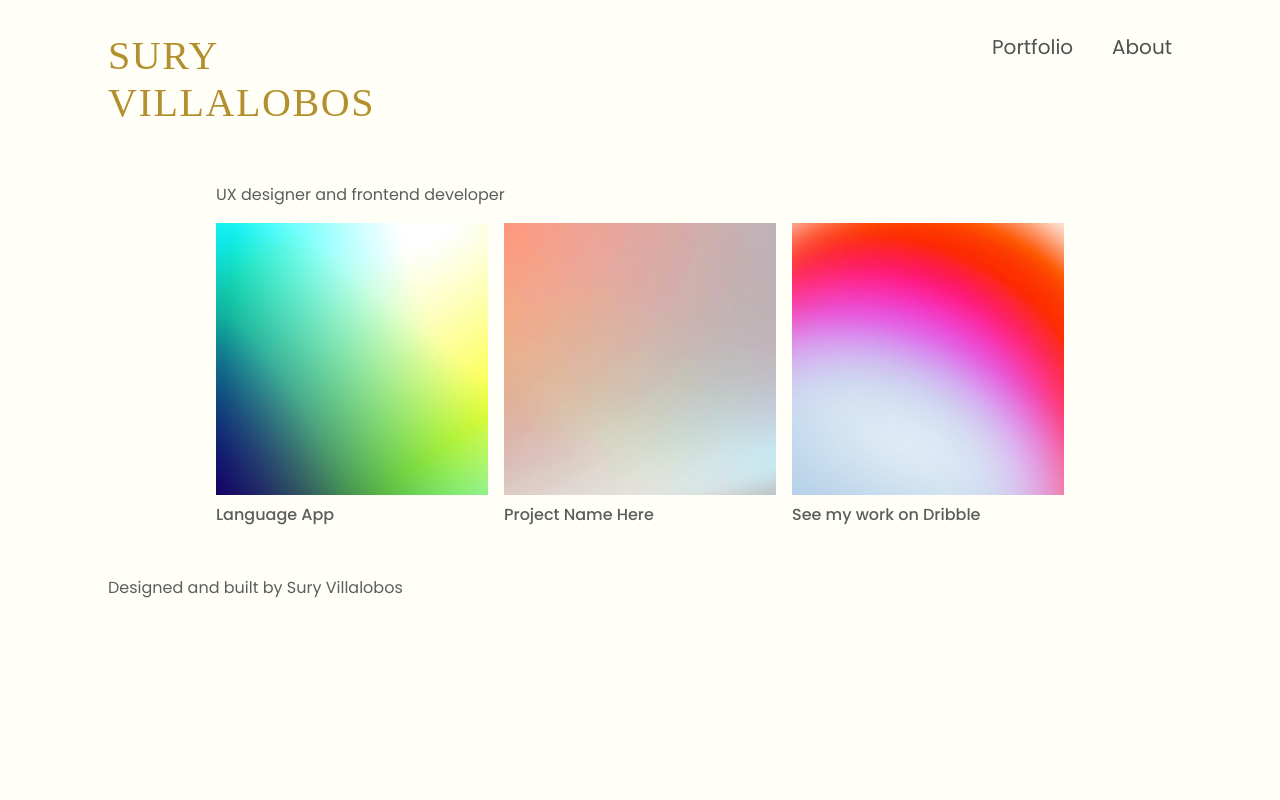
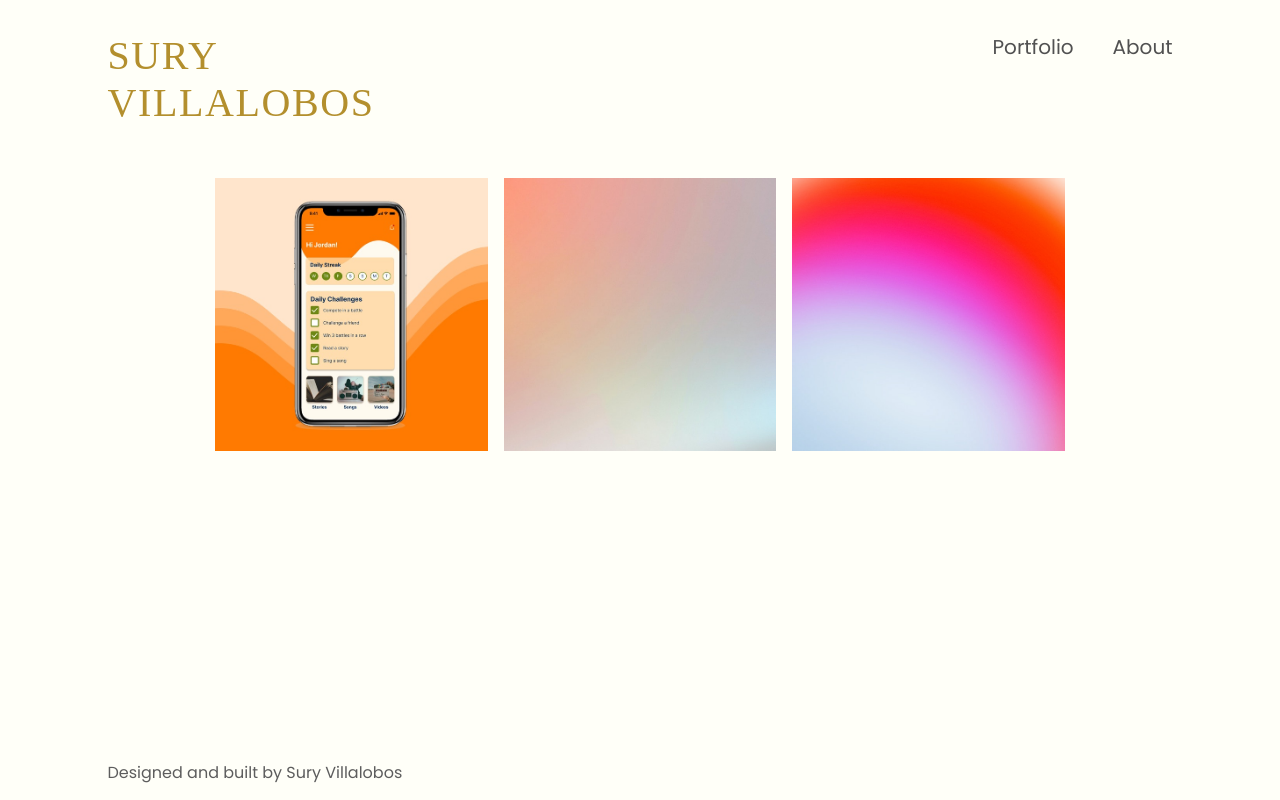
Before and after one commit to suryv/suryv.github.io, a React (Create React App) app: page /Portfolio in a window 1280 px wide. Built offline with nearby package versions, Linux system fonts and the light colour scheme; a web font is replaced by a local one.

Commit message:
landing page project image. image text overlay on hover

```diff
--- a/src/App.css
+++ b/src/App.css
@@ -19,17 +19,23 @@ h4 {
 
 .main-content {
   display: grid;
+  grid-template-areas:
+    "header header header"
+    "content content content"
+    "footer footer footer";
+  grid-template-rows: 8em 1fr 2.5em;
   grid-template-columns: repeat(12,1fr);
-  grid-column-gap: 16px;
-  /* max-width: 1680px; */
-  /* margin: 0 auto; */
+  grid-gap: 10px;
+  height: 100vh;
+  margin: 0;
 }
 
 .footer {
   grid-column: 2 / span 10;
-  margin-top: 32px;
-  /* margin-bottom: 12px; */
   font-size: 16px;
+  /* margin:1em;
+  position: absolute;
+  bottom:0; */
 }
 
 .header {
@@ -82,11 +88,45 @@ a, a:visited {
   margin: 0 -0.5em;
 }
 
-.project-list div {
+.project-list .project {
   display: flex;
   flex-direction: column;
   flex: 1;
   margin: 0 0.5em;
+  position: relative;
+}
+
+.img-description-layer {
+  position: absolute;
+  top: 0;
+  bottom: 0;
+  left: 0;
+  right: 0;
+  background: rgb(255 255 249 / 75%);
+  color: #5d5d5d;
+  visibility: hidden;
+  opacity: 0;
+  display: flex;
+  align-items: center;
+  justify-content: center;
+  /* transition effect. not necessary */
+  transition: opacity .2s, visibility .2s;
+}
+
+.project:hover .img-description-layer {
+  visibility: visible;
+  opacity: 1;
+}
+
+.img-description {
+  transition: .2s;
+  transform: translateY(1em);
+  font-size: 1.4vw;
+  font-weight: 500;
+}
+
+.project:hover .img-description {
+  transform: translateY(0);
 }
 
 .project-list img {
--- a/src/Components/Portfolio.js
+++ b/src/Components/Portfolio.js
@@ -2,32 +2,71 @@ import '../App.css';
 import React from 'react';
 import { Link } from "react-router-dom";
 
-import project_img1 from "../Assets/project_img1.jpg";
+import project_img1 from "../Assets/project_img_langapp.png";
 import project_img2 from "../Assets/project_img2.jpg";
 import project_img3 from "../Assets/project_img3.jpg";
+
+
+// // Toggle Image on Hover
+// import React,{ useRef }  from 'react';
+// import project_img1a from "../Assets/project_img1.jpg";
+// const ImageToggleOnMouseOver = ({primaryImg, secondaryImg}) => {
+//   const imageRef = useRef();
+//   return (
+//     <img
+//       onMouseOver={() => {
+//         imageRef.current.src = secondaryImg;
+//       }}
+//       onMouseOut={() => {
+//         imageRef.current.src= primaryImg;
+//       }}
+//       src={primaryImg}
+//       className="projectImageLink"
+//       alt=""
+//       ref={imageRef}
+//     />
+//   )
+// }
+// <div className="project">
+//             <Link to="/Portfolio/LangApp"><ImageToggleOnMouseOver
+//               primaryImg={project_img2}
+//               secondaryImg={project_img1a}
+//               alt=""
+//               />
+//             </Link>
+//           </div>
 
 
 const Portfolio = () => {
     return (
       <div className="sub-content portfolio">
-      <div>
-        <p>UX designer and frontend developer</p>
-      </div>
       {/* Link Projects */}
         <div className="project-list">
           <div className="project">
-          <Link to="/Portfolio/LangApp"><img src={project_img1}  alt="example" className="projectImageLink" />
+            <Link to="/Portfolio/LangApp" >
+              <img src={project_img1}  alt="project" className="project-image-filler" />
+                <div class="img-description-layer">
+                  <div class="img-description">Language App</div>
+                </div>
             </Link>
-          <p>Language App</p>
           </div>
+
+          <div className="project test">
+            <Link to="/Portfolio/LangApp">
+              <img src={project_img2}  alt="project" className="project-image-filler" />
+              <div class="img-description-layer">
+                <div class="img-description">Coming Soon!</div>
+              </div>
+            </Link>
+          </div>
+
           <div className="project">
-          <Link to="/Portfolio/LangApp"><img src={project_img2}  alt="example" className="projectImageLink" />
-          </Link>
-          <p>Project Name Here</p>
+            <a href="https://dribbble.com/sury_villalobos" target="_blank" rel="noreferrer">
+              <img src={project_img3}  alt="project" className="project-image-filler" />
+                <div class="img-description-layer">
+                  <div class="img-description">See my work on Dribble!</div>
                 </div>
-        <div className="project">
-          <a href="https://dribbble.com/sury_villalobos" target="_blank" rel="noreferrer"><img src={project_img3}  alt="example" className="projectImageLink" /></a>
-          <p>See my work on Dribble</p>
+            </a>
           </div>
         </div>
       </div>
```
Also changed, not shown: src/Assets/project_img_langapp.png (added). Lines whose indentation alone changed are shown as unchanged.
